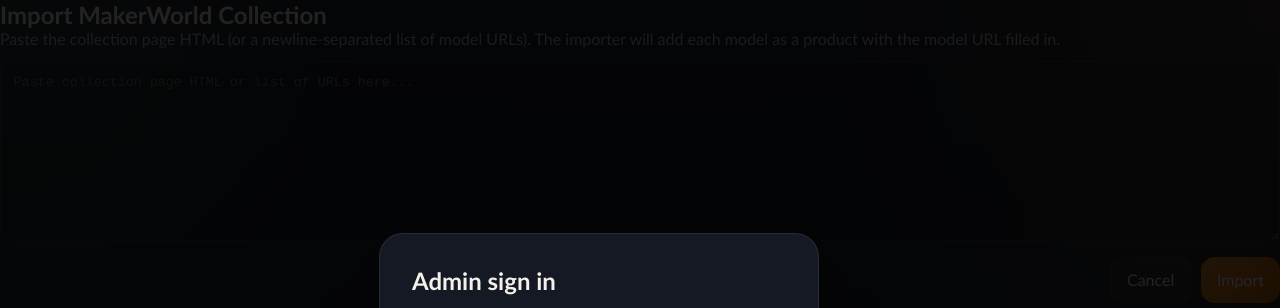
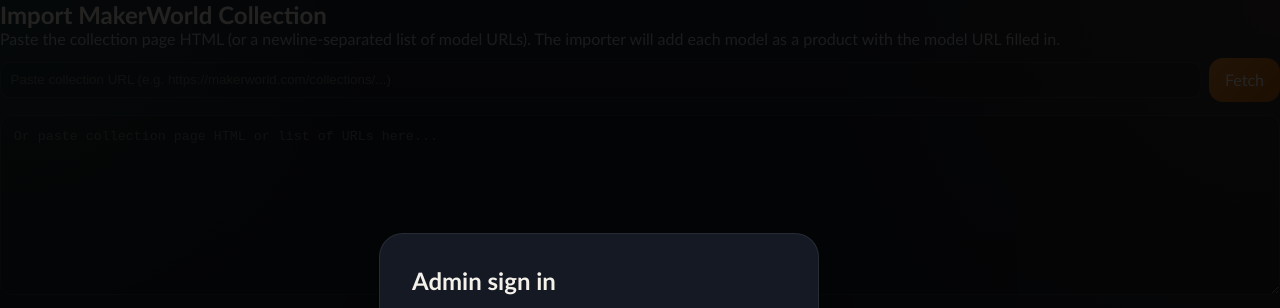
Before and after one commit to harrypotterstones-pixel/SNP3D-Store, a plain HTML site: page admin.html in a window 1280 px wide. Shown: the top 308 px of the page. Drawn offline with Linux system fonts and the light colour scheme.

Commit message:
Import: add URL fetch (AllOrigins proxy) to import MakerWorld collections quickly; fallback to paste

```diff
--- a/admin.html
+++ b/admin.html
@@ -473,7 +473,11 @@
             <div class="modal-card">
                 <h2>Import MakerWorld Collection</h2>
                 <p style="color:var(--muted);">Paste the collection page HTML (or a newline-separated list of model URLs). The importer will add each model as a product with the model URL filled in.</p>
-                <textarea id="importCollectionInput" style="width:100%;min-height:180px;padding:0.8rem;border-radius:12px;border:1px solid var(--line);background:rgba(0,0,0,0.12);color:var(--ink);margin-top:0.8rem;" placeholder="Paste collection page HTML or list of URLs here..."></textarea>
+                <div style="display:flex;gap:0.5rem;align-items:center;margin-top:0.6rem;">
+                    <input id="importCollectionUrl" placeholder="Paste collection URL (e.g. https://makerworld.com/collections/...)" style="flex:1;padding:0.6rem;border-radius:10px;border:1px solid var(--line);background:rgba(0,0,0,0.08);color:var(--ink);" />
+                    <button type="button" class="btn btn-primary" onclick="importCollectionFetch()">Fetch</button>
+                </div>
+                <textarea id="importCollectionInput" style="width:100%;min-height:180px;padding:0.8rem;border-radius:12px;border:1px solid var(--line);background:rgba(0,0,0,0.12);color:var(--ink);margin-top:0.8rem;" placeholder="Or paste collection page HTML or list of URLs here..."></textarea>
                 <div style="display:flex; gap:0.6rem; justify-content:flex-end; margin-top:0.8rem;">
                     <button type="button" class="btn btn-secondary" onclick="closeImportModal()">Cancel</button>
                     <button type="button" class="btn btn-primary" onclick="importCollectionFromHTML()">Import</button>
@@ -1140,6 +1144,25 @@
             alert(`Imported ${toAdd.length} models into the catalog.`);
         }
 
+        async function importCollectionFetch() {
+            const url = document.getElementById('importCollectionUrl').value.trim();
+            if (!url) { alert('Enter a collection URL to fetch or paste HTML below'); return; }
+
+            // Use AllOrigins free proxy to bypass CORS quickly. If it fails, paste HTML manually.
+            const proxy = 'https://api.allorigins.win/raw?url=' + encodeURIComponent(url);
+            try {
+                const resp = await fetch(proxy, { method: 'GET' });
+                if (!resp.ok) throw new Error('Fetch failed: ' + resp.status);
+                const text = await resp.text();
+                // place the fetched HTML into textarea and run the HTML importer
+                document.getElementById('importCollectionInput').value = text;
+                importCollectionFromHTML();
+            } catch (err) {
+                console.warn('Fetch via proxy failed', err);
+                alert('Automatic fetch failed (CORS/proxy). Please paste the collection HTML into the textarea instead.');
+            }
+        }
+
         function renderMasterColors() {
             const master = loadMasterColors();
             const container = document.getElementById('masterColorGrid');
```
